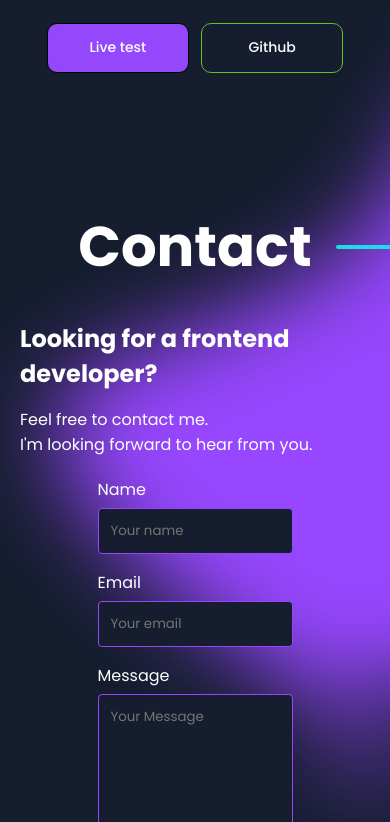
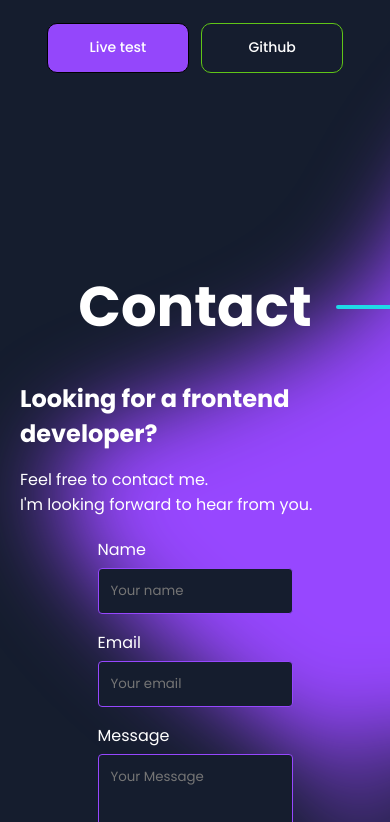
Before and after one commit to phischa/portfolio, an Angular app: page / in a window 390 px wide. Shown: the part 5402-6224 px from the top of the page. Built offline with nearby package versions, Linux system fonts and the light colour scheme.

Commit message:
offest mobile adjustment

```diff
--- a/src/app/main-page/contact-form/contact-form.component.html
+++ b/src/app/main-page/contact-form/contact-form.component.html
@@ -1,4 +1,4 @@
-<section id="contact">
+<section id="contact" class="scroll-offset2">
     <div class="headline">
         <hr class="hr-invisible" />
         <h1>Contact</h1>
@@ -53,10 +53,6 @@
                         {{ successMessage }}
                     </div>
                     <br>
-                    <!-- <div class="btn-centered">
-                    <input class="btn-primary" type="submit" value="Send" [disabled]="!contactForm.valid"
-                        [ngClass]="{'btn-disabled': !contactForm.valid}">
-                    </div> -->
                     <div class="btn-centered">
                         <button class="btn-primary" type="submit"
                             [ngClass]="{'btn-disabled': !contactForm.valid}" [disabled]="!contactForm.valid">
```
